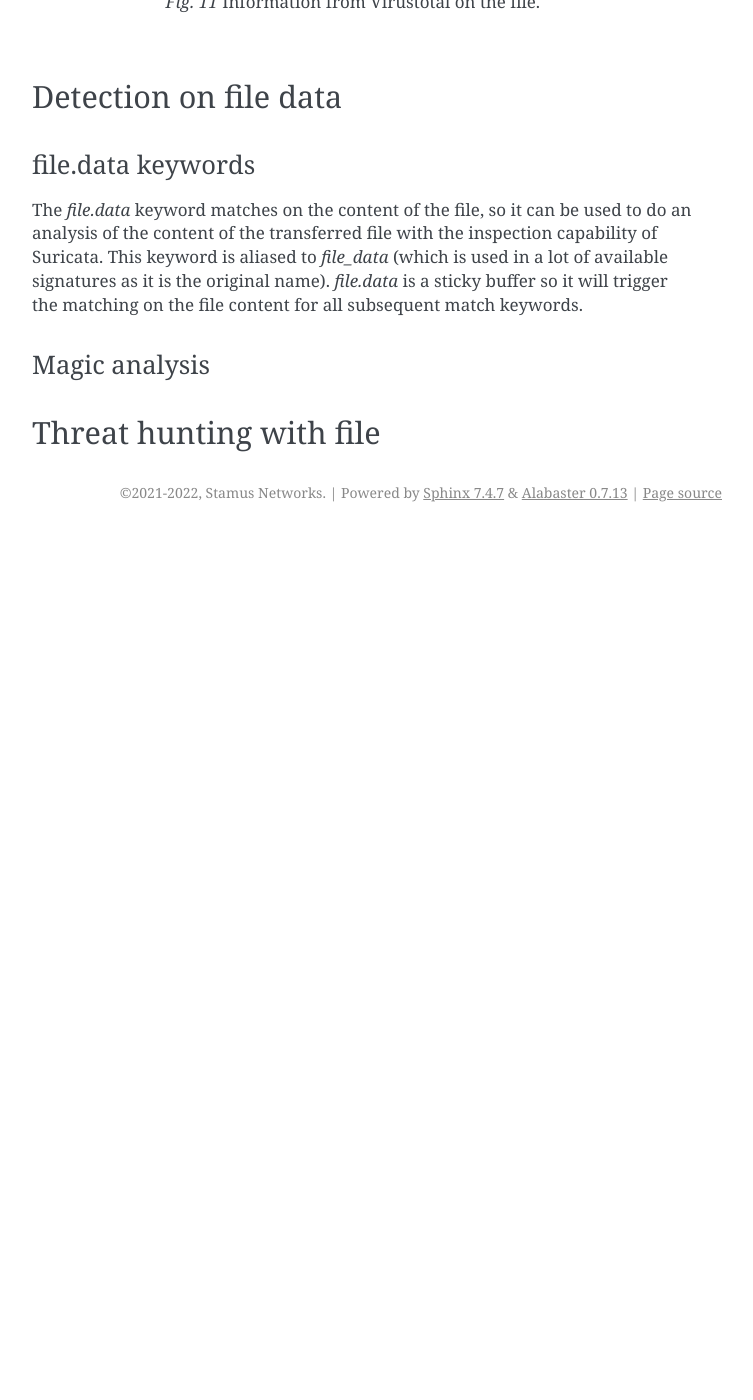
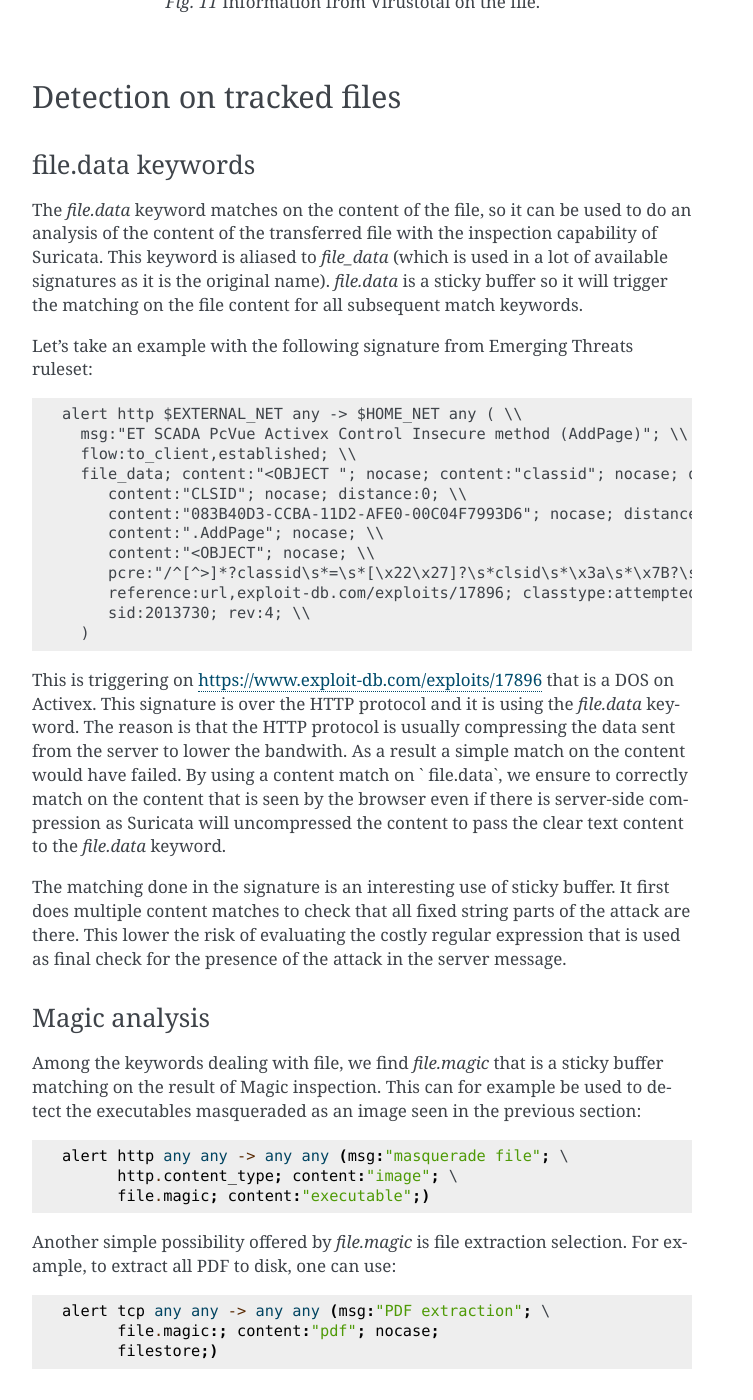
Before and after one commit to StamusNetworks/suricata-4-analysts, a Sphinx documentation site: the page built from source/file-analysis.rst, in a window 1280 px wide and 1400 px high, scrolled down 2385 px. Shown: the whole window, without its empty margins (388-1141 px from the left). Built offline with Sphinx 7.4.7, drawn with Linux system fonts in a browser that asks for light colours; before the commit the page ends 2917 px from its top, so only the background shows below that; some of the changed text lies outside the part shown.

Commit message:
file-analysis: more detection

```diff
--- a/source/file-analysis.rst
+++ b/source/file-analysis.rst
@@ -105,8 +105,8 @@ This file is flagged as malicous by more than 50 security vendors and associated
    Information from Virustotal on the file.
 
 
-Detection on file data
-======================
+Detection on tracked files
+==========================
 
 file.data keywords
 ------------------
@@ -115,11 +115,53 @@ The `file.data` keyword matches on the content of the file, so it can be used to
 with the inspection capability of Suricata. This keyword is aliased to `file_data` (which is used in a lot of available signatures as it
 is the original name). `file.data` is a sticky buffer so it will trigger the matching on the file content for all subsequent match keywords.
 
+Let's take an example with the following signature from Emerging Threats ruleset:
+
+.. code-block::
+
+  alert http $EXTERNAL_NET any -> $HOME_NET any ( \\
+    msg:"ET SCADA PcVue Activex Control Insecure method (AddPage)"; \\
+    flow:to_client,established; \\
+    file_data; content:"<OBJECT "; nocase; content:"classid"; nocase; distance:0; \\
+       content:"CLSID"; nocase; distance:0; \\
+       content:"083B40D3-CCBA-11D2-AFE0-00C04F7993D6"; nocase; distance:0; \\
+       content:".AddPage"; nocase; \\
+       content:"<OBJECT"; nocase; \\
+       pcre:"/^[^>]*?classid\s*=\s*[\x22\x27]?\s*clsid\s*\x3a\s*\x7B?\s*?083B40D3-CCBA-11D2-AFE0-00C04F7993D6/Rsi"; \\
+       reference:url,exploit-db.com/exploits/17896; classtype:attempted-user; \\
+       sid:2013730; rev:4; \\
+    )
+
+This is triggering on https://www.exploit-db.com/exploits/17896 that is a DOS on Activex. This signature is over
+the HTTP protocol and it is using the `file.data` keyword. The reason is that the HTTP protocol is usually compressing
+the data sent from the server to lower the bandwith. As a result a simple match on the content would have failed. By using
+a content match on ` file.data`, we ensure to correctly match on the content that is seen by the browser
+even if there is server-side compression as Suricata will uncompressed the content to pass the clear text content to the `file.data` keyword.
+
+The matching done in the signature is an interesting use of sticky buffer. It first does multiple content matches to check that all fixed string parts
+of the attack are there. This lower the risk of evaluating the costly regular expression that is used as final check for the presence of the
+attack in the server message.
 
 Magic analysis
 --------------
 
+Among the keywords dealing with file, we find `file.magic` that is a sticky buffer matching on the result of Magic inspection.
+This can for example be used to detect the executables masqueraded as an image seen in the previous section:
 
+.. code-block::
+
+  alert http any any -> any any (msg:"masquerade file"; \
+        http.content_type; content:"image"; \
+        file.magic; content:"executable";)
+
+Another simple possibility offered by `file.magic` is file extraction selection. For example, to extract all PDF to disk, one can use:
+
+
+.. code-block::
+
+  alert tcp any any -> any any (msg:"PDF extraction"; \
+        file.magic:; content:"pdf"; nocase;
+        filestore;)
 
 
 Threat hunting with file
```
